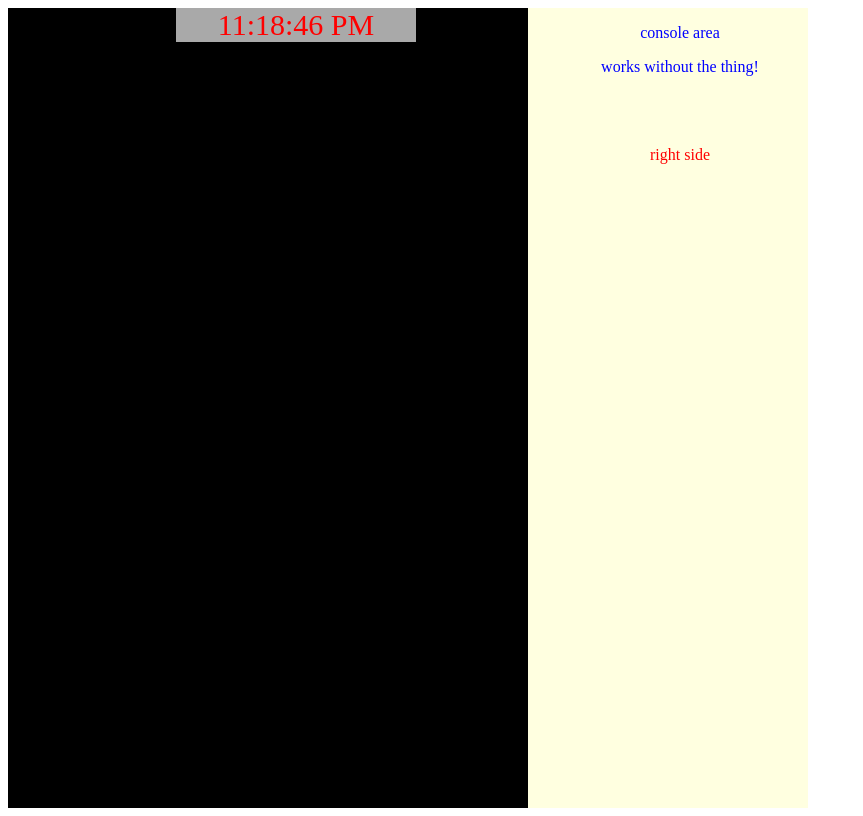
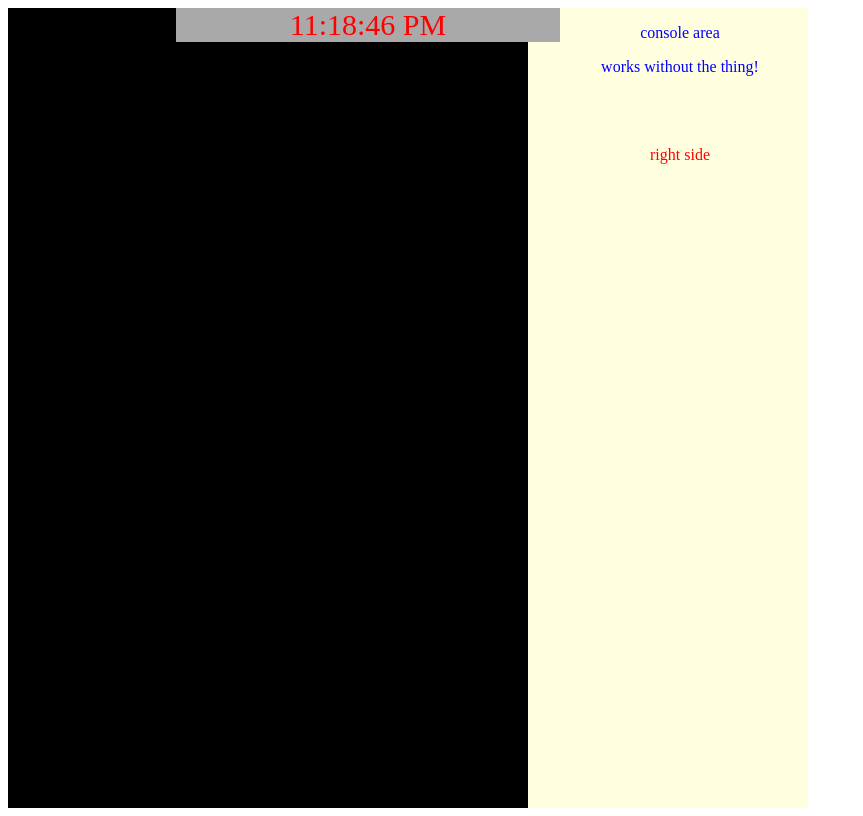
Before and after one commit to BeeSone/personal-projects, a plain HTML site: page ClockProject/index.html in a window 1280 px wide. Shown: the whole page, without its empty margins (0-863 px from the left). Drawn offline with Linux system fonts and the light colour scheme.

Commit message:
Clock Project Housekeeping

```diff
--- a/ClockProject/styles.css
+++ b/ClockProject/styles.css
@@ -42,7 +42,7 @@ text-align: center;
     color:red;
     text-align: center;
     font-size: 30px;
-    width: 30vh;
+    width: 30vw;
     left: 22vh;
 
 
--- a/ColorChangeProject/script.js
+++ b/ColorChangeProject/script.js
@@ -7,9 +7,12 @@ function colorChange(){
     colorChangeIndex == colors.length ? colorChangeIndex = 0 : colorChangeIndex++;
 }
 
+/*
 let bodyColor = window.getComputedStyles(document.getElementsByTagName("body")).color;
 
 function rgbaToHex(rgbaColor){
     const rgbaValues = rgbaColor.match(/\d+/g);
 
 }
+
+*/
```
